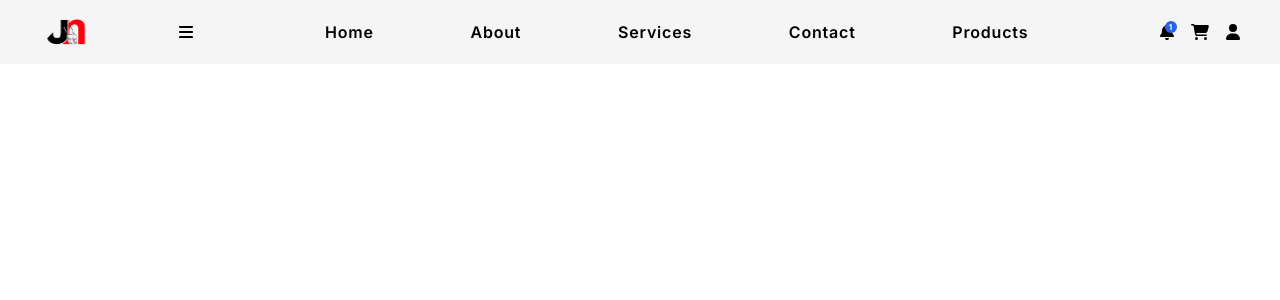
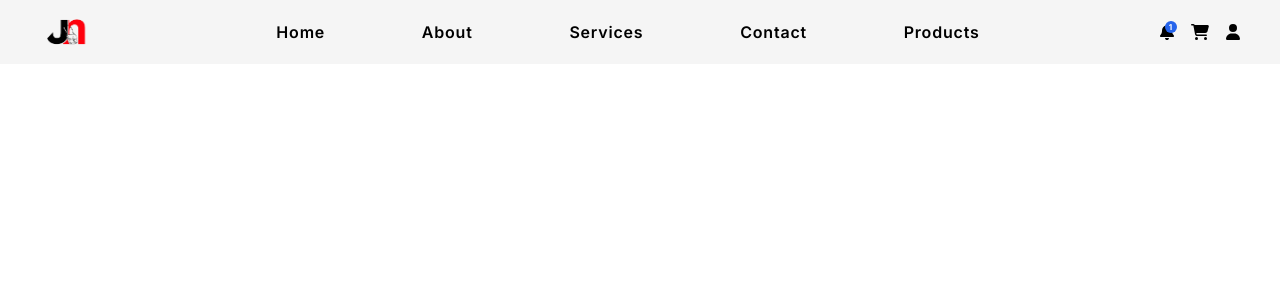
Before and after one commit to sg606618/JAKA-PROFILE, a Next.js app: page / in a window 1280 px wide. Shown: the top 300 px of the page. Built offline with nearby package versions, Linux system fonts and the light colour scheme.

Commit message:
2nd commit

```diff
--- a/src/components/Header.tsx
+++ b/src/components/Header.tsx
@@ -7,6 +7,7 @@ import {
   faBars,
   faBell,
   faCartShopping,
+  faHouse,
   faUser,
 } from "@fortawesome/free-solid-svg-icons";
 
@@ -26,12 +27,12 @@ const Header = () => {
               height={100}
             />
           </div>
-          <div className="flex">
-            <FontAwesomeIcon icon={faBars} className="" />
+          <div className="flex sm:hidden fixed bottom-2 px-2 py-1 justify-around w-full ">
+            <FontAwesomeIcon icon={faHouse} className="" />
           </div>
           <ul className="sm:flex justify-around w-full max-w-[50rem] hidden">
             <>
-              {navLinks.map((items, index) => (
+              {navLinks.map((items) => (
                 <li className="font-semibold text-black tracking-wider cursor-pointer">
                   {items}
                 </li>
```
